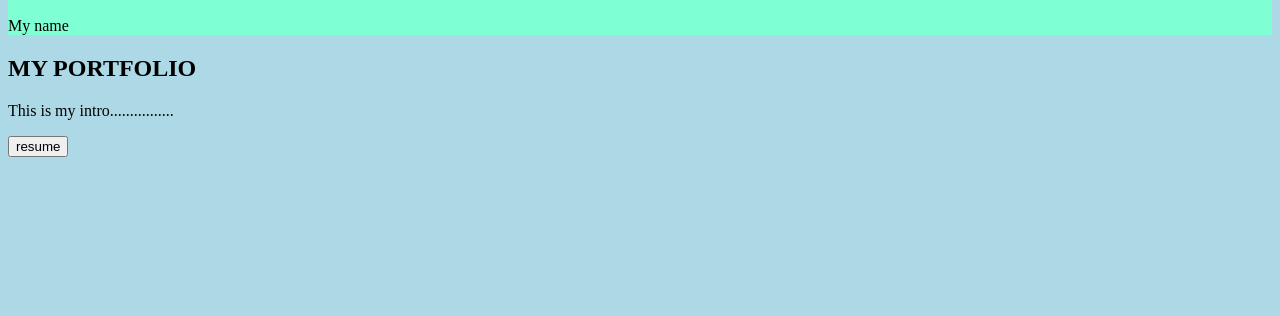
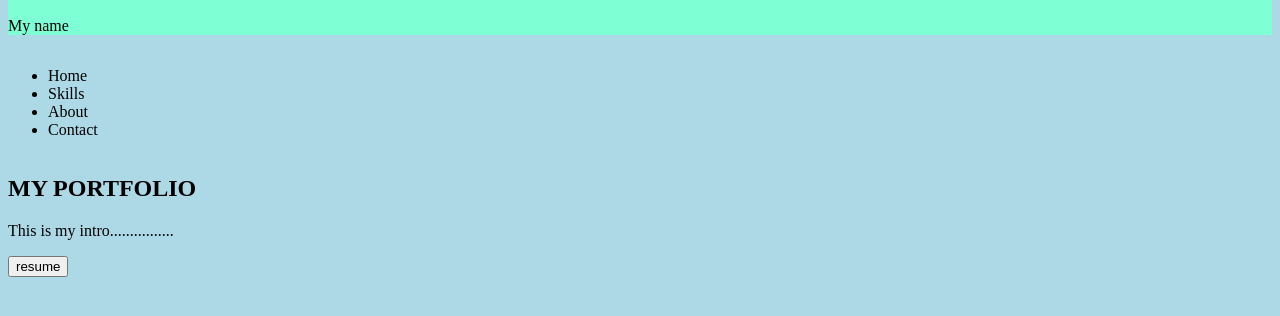
Before and after one commit to ytan2u/testModule17, a plain HTML site: page index.html in a window 1280 px wide. Shown: the part 210-526 px from the top of the page. Drawn offline with Linux system fonts and the light colour scheme.

Commit message:
first upload

```diff
--- a/css/mystyle.css
+++ b/css/mystyle.css
@@ -5,3 +5,7 @@ body{
 .logoIcon{
     background-color: aquamarine;
 }
+
+.inlineBlock{
+    display: inline-block;
+}
--- a/index.html
+++ b/index.html
@@ -10,6 +10,15 @@
                 <img src="appleimage.jpg" alt="apple">
                 <p>My name</p>
             </div>
+
+            <nav class="inlineBlock">
+                <ul>
+                    <li>Home</li>
+                    <li>Skills</li>
+                    <li>About</li>
+                    <li>Contact</li>
+                </ul>
+            </nav>
         </header>
         <section>
             <div>
```
